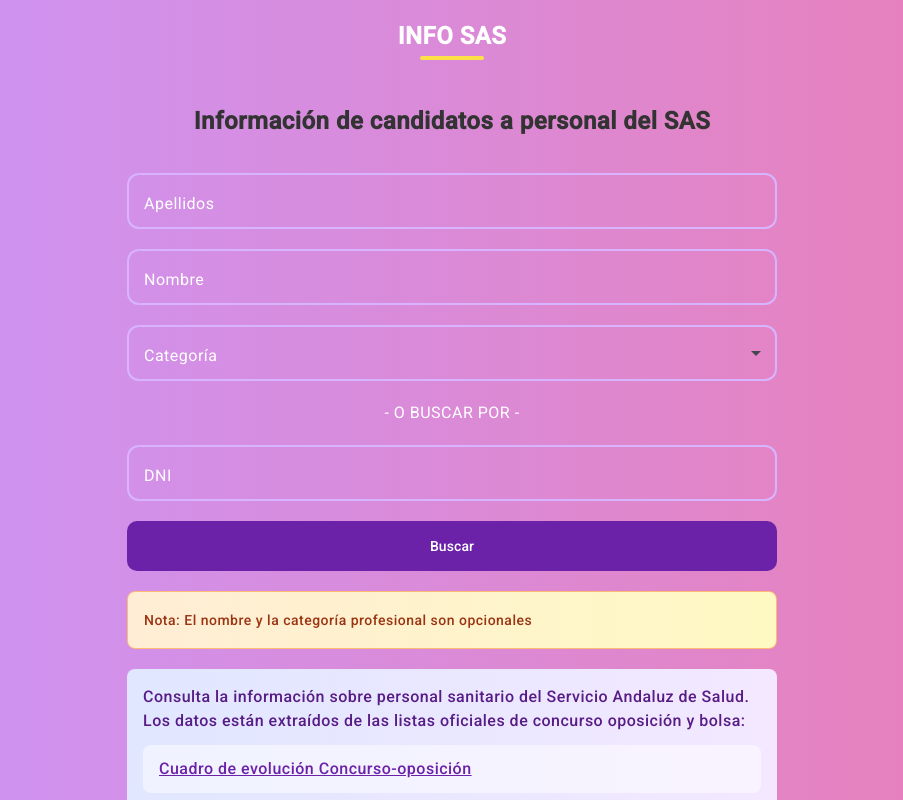
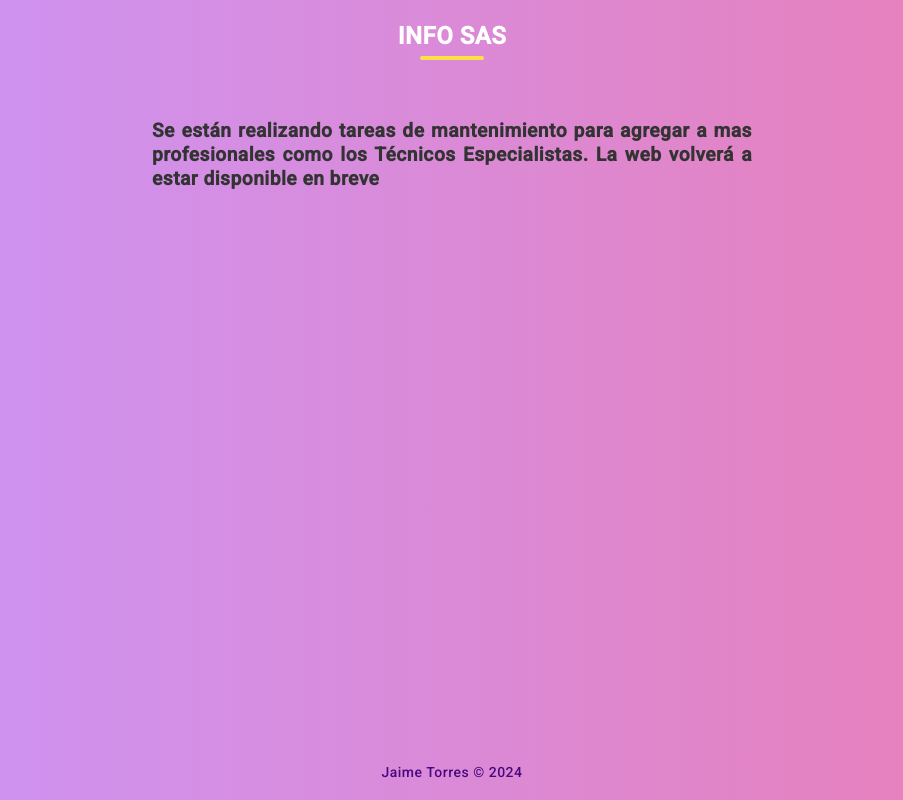
Before and after one commit to torresj/infosas-frontend, an Angular app: page / in a window 1280 px wide. Shown: the top 800 px of the page, without its empty margins (188-1091 px from the left). Built offline with nearby package versions, Linux system fonts and the light colour scheme.

Commit message:
Maintenance added

```diff
--- a/src/app/app.routes.ts
+++ b/src/app/app.routes.ts
@@ -1,8 +1,8 @@
 import { Routes } from '@angular/router';
 import {HomeComponent} from './components/home/home.component';
 import {StaffPageComponent} from './components/staffs/staff-page/staff-page.component';
+import { MaintenanceComponent } from './components/maintenance/maintenance.component';
 
 export const routes: Routes = [
-  { path: '', component: HomeComponent },
-  { path: 'staff/:id', component: StaffPageComponent }
+  { path: '', component: MaintenanceComponent }
 ];
--- a/src/app/components/maintenance/maintenance.component.html
+++ b/src/app/components/maintenance/maintenance.component.html
@@ -1 +1 @@
-<p>Se están realizando tareas de mantenimiento para reflejar los ultimos cambios en las listas. La web volverá a estar disponible en breve</p>
+<p>Se están realizando tareas de mantenimiento para agregar a mas profesionales como los Técnicos Especialistas. La web volverá a estar disponible en breve</p>
```
